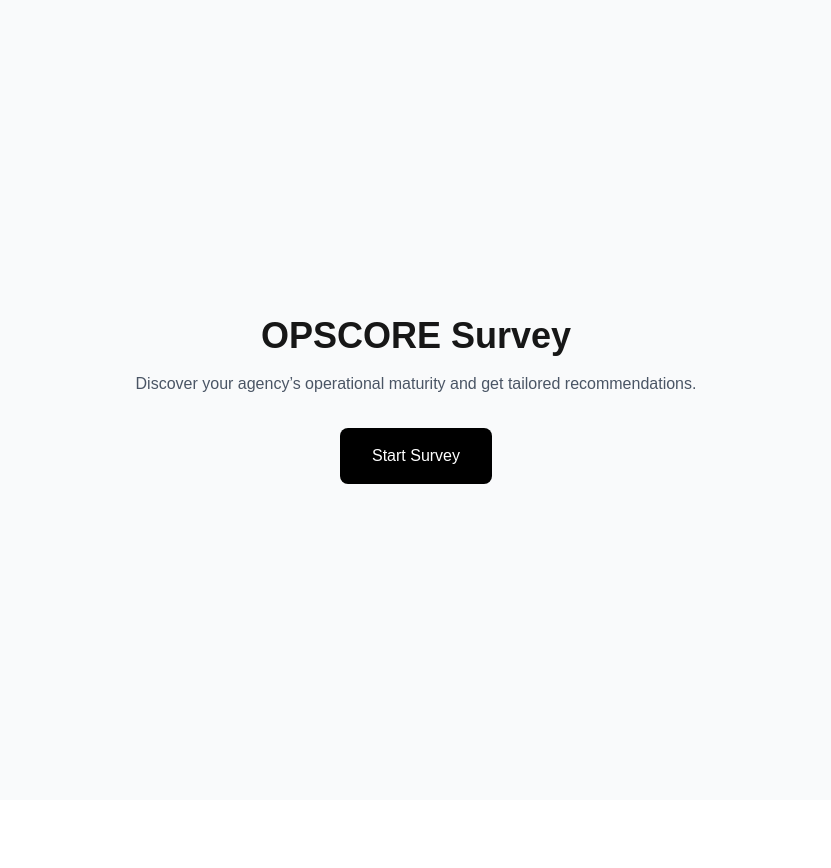
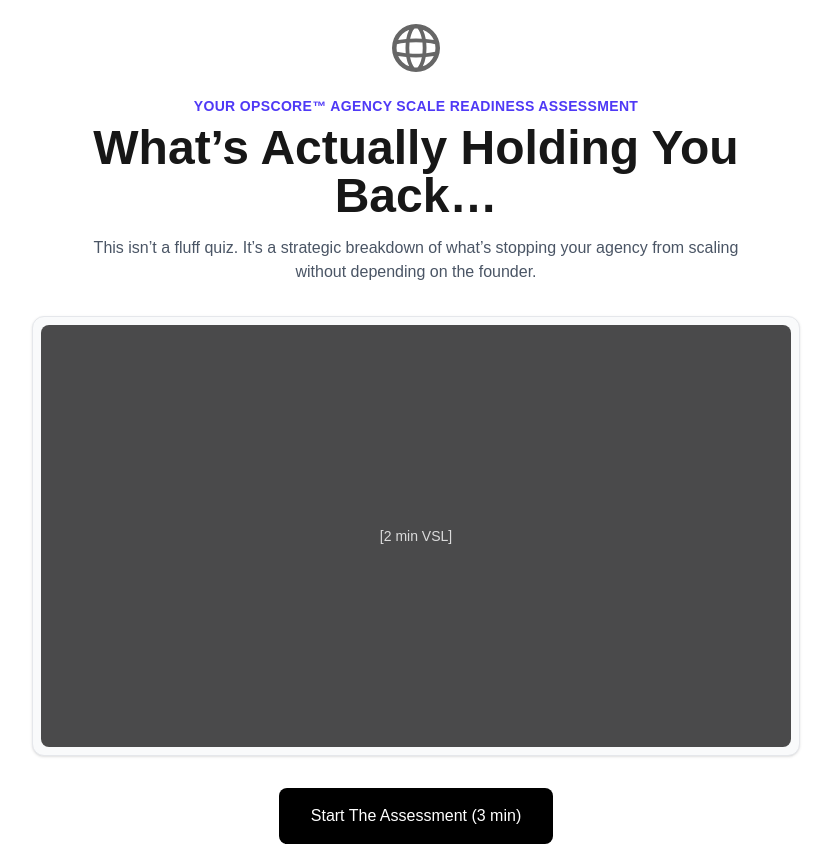
Before and after one commit to man0l/bgg-survey, a Next.js app: page / in a window 1280 px wide. Shown: the whole page, without its empty margins (224-1055 px from the left). Before the commit the page ends 800 px from the top, so only its background shows below. Built offline with nearby package versions, Linux system fonts and the light colour scheme; no server answers.

Commit message:
add landing page & remove next button

```diff
--- a/app/(marketing)/page.tsx
+++ b/app/(marketing)/page.tsx
@@ -1,15 +1,38 @@
 import Link from 'next/link';
+import Image from 'next/image';
 import Button from '@/components/ui/Button';
 
 export default function Landing() {
   return (
-    <main className="min-h-screen flex items-center justify-center bg-gray-50 p-6">
-      <div className="max-w-2xl text-center">
-        <h1 className="text-4xl font-bold mb-4">OPSCORE Survey</h1>
-        <p className="text-gray-600 mb-8">Discover your agency’s operational maturity and get tailored recommendations.</p>
-        <Link href="/survey">
-          <Button className="px-8 py-4">Start Survey</Button>
-        </Link>
+    <main className="min-h-screen bg-white flex items-center justify-center p-6">
+      <div className="max-w-3xl w-full text-center">
+        <div className="mb-6 flex justify-center">
+          <Image src="/globe.svg" alt="Big Growth Group logo" width={48} height={48} />
+        </div>
+        <p className="text-sm font-semibold tracking-wide text-indigo-600 uppercase mb-2">
+          Your OPSCORE™ Agency Scale Readiness Assessment
+        </p>
+        <h1 className="text-4xl md:text-5xl font-bold mb-4">
+          What’s Actually Holding You Back…
+        </h1>
+        <p className="text-gray-600 max-w-2xl mx-auto mb-8">
+          This isn’t a fluff quiz. It’s a strategic breakdown of what’s stopping your agency
+          from scaling without depending on the founder.
+        </p>
+
+        <div className="mx-auto max-w-3xl">
+          <div className="rounded-xl border border-gray-200 bg-gray-50 p-2 shadow-sm">
+            <div className="aspect-video relative overflow-hidden rounded-lg bg-black/70 flex items-center justify-center">
+              <div className="text-white/80 text-sm">[2 min VSL]</div>
+            </div>
+          </div>
+        </div>
+
+        <div className="mt-8">
+          <Link href="/survey" aria-label="Start the assessment">
+            <Button className="px-8 py-4">Start The Assessment (3 min)</Button>
+          </Link>
+        </div>
       </div>
     </main>
   );
--- a/app/(survey)/survey/client/SurveyRunner.tsx
+++ b/app/(survey)/survey/client/SurveyRunner.tsx
@@ -82,13 +82,6 @@
               })}
             </div>
           </div>
-
-          <div className="flex justify-center">
-            <Button onClick={() => (isLast ? goResults() : next())} disabled={!state.answers[current.id]} className="px-8 py-3 rounded-full">
-              {isLast ? 'Finish' : 'Next'}
-              <ChevronRight className="w-5 h-5 ml-2" />
-            </Button>
-          </div>
         </div>
       </div>
     </div>
```
